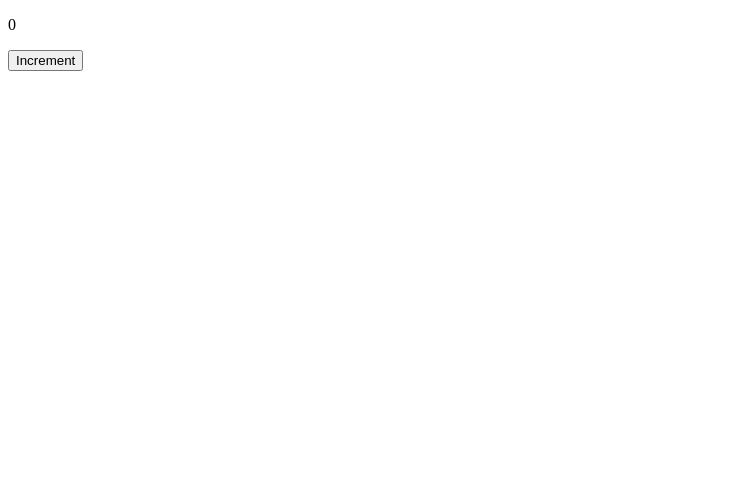
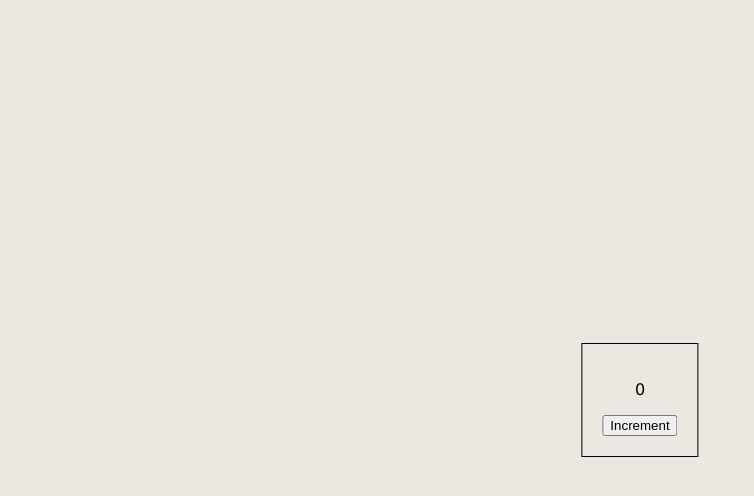
Before and after one commit to Ro4052/react-webpack-babel, a React app: page / in a window 1280 px wide. Shown: the top 496 px of the page, without its empty margins (0-754 px from the left). Built offline with nearby package versions, Linux system fonts and the light colour scheme.

Commit message:
step 2: css

```diff
--- a/package.json
+++ b/package.json
@@ -33,6 +33,8 @@
     "@babel/preset-env": "^7.6.0",
     "@babel/preset-react": "^7.0.0",
     "babel-loader": "^8.0.6",
+    "css-loader": "^3.2.0",
+    "style-loader": "^1.0.0",
     "webpack": "^4.40.2",
     "webpack-cli": "^3.3.8",
     "webpack-dev-server": "^3.8.0"
--- /dev/null
+++ b/src/index.css
@@ -0,0 +1,22 @@
+
+body {
+  position: absolute;
+  top: 0;
+  left: 0;
+  height: 100%;
+  width: 100%;
+  margin: 0;
+  padding: 0;
+  background-color: #ebe8e1;
+  font-family: verdana;
+  text-align: center;
+}
+
+body div {
+  position: absolute;
+  display: inline-block;
+  transform: translate(-50%, -50%);
+  top: 50%;
+  border: solid 1px black;
+  padding: 20px;
+}
--- a/src/index.js
+++ b/src/index.js
@@ -2,5 +2,6 @@ import React from "react";
 import ReactDOM from "react-dom";
 
 import App from "./App.jsx";
+import "./index.css";
 
 ReactDOM.render(<App />, document.getElementById("root"));
--- a/webpack.config.js
+++ b/webpack.config.js
@@ -15,6 +15,14 @@ module.exports = {
         use: {
           loader: "babel-loader"
         }
+      },
+      {
+        test: /\.css$/,
+        loader: "style-loader"
+      },
+      {
+        test: /\.css$/,
+        loader: "css-loader"
       }
     ]
   },
```
